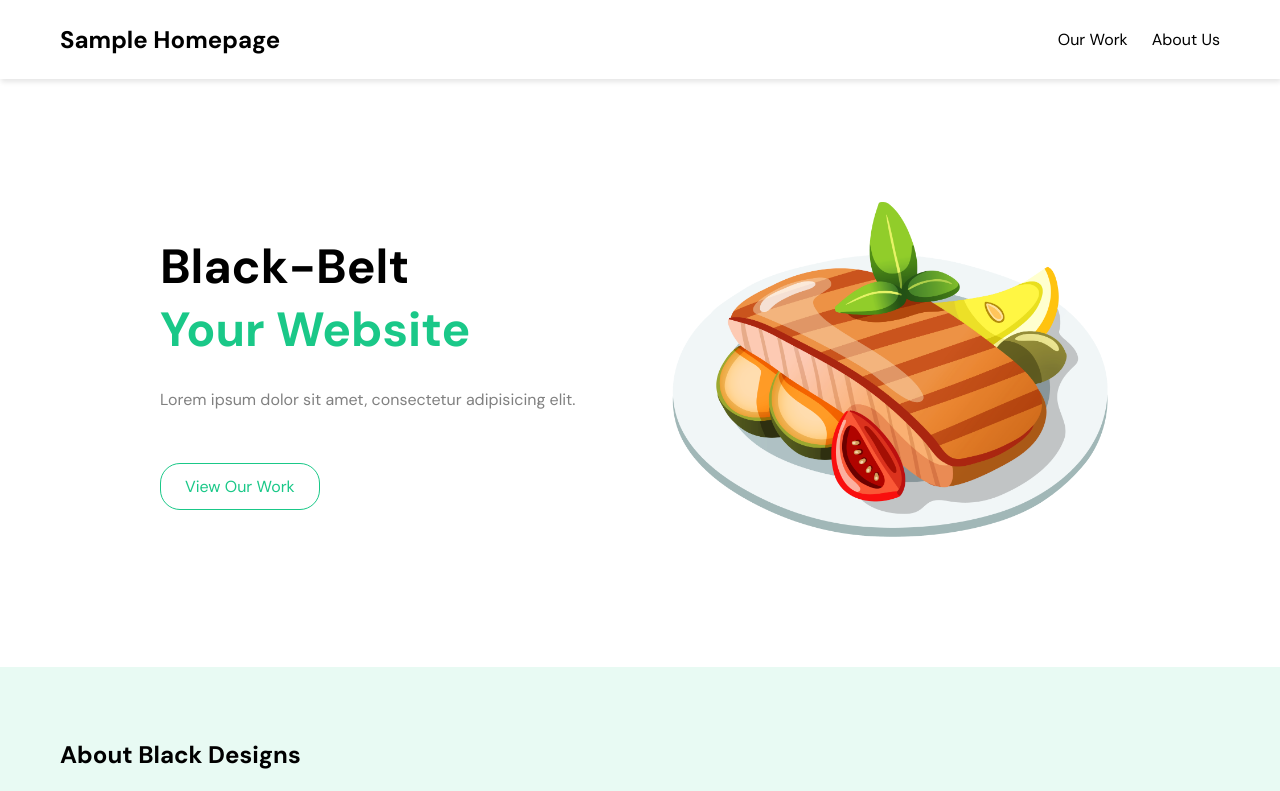
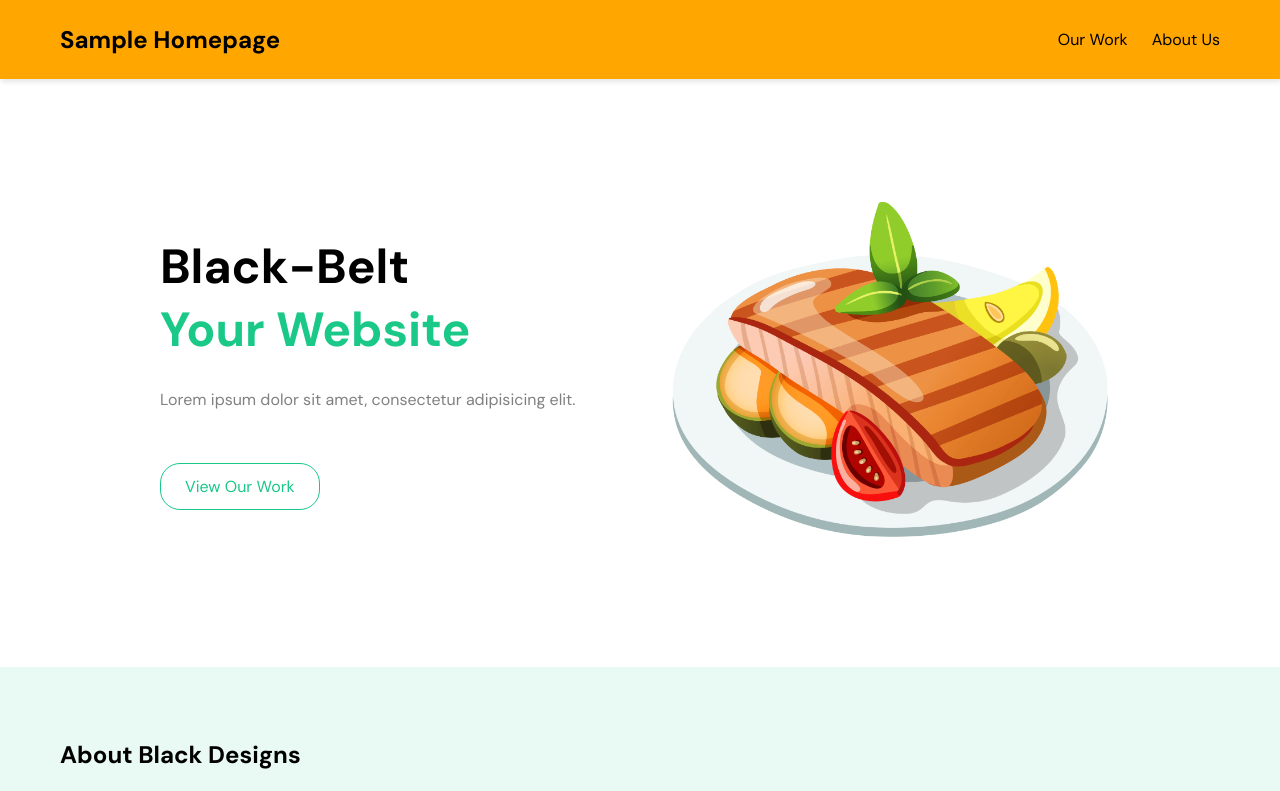
Before and after one commit to kidmagus/sasslibrary, a website: page homepage.html in a window 1280 px wide. Shown: the top 791 px of the page. Drawn offline with Linux system fonts and the light colour scheme.

Commit message:
Update homepage.html

```diff
--- a/homepage.html
+++ b/homepage.html
@@ -8,7 +8,7 @@
   </head>
   <body>
     <!-- navbar -->
-    <nav class="navbar p-2">
+    <nav class="navbar-orange p-2">
       <div class="container">
         <h1 class="site-title">Sample Homepage</h1>
         <ul class="display-f">
```
